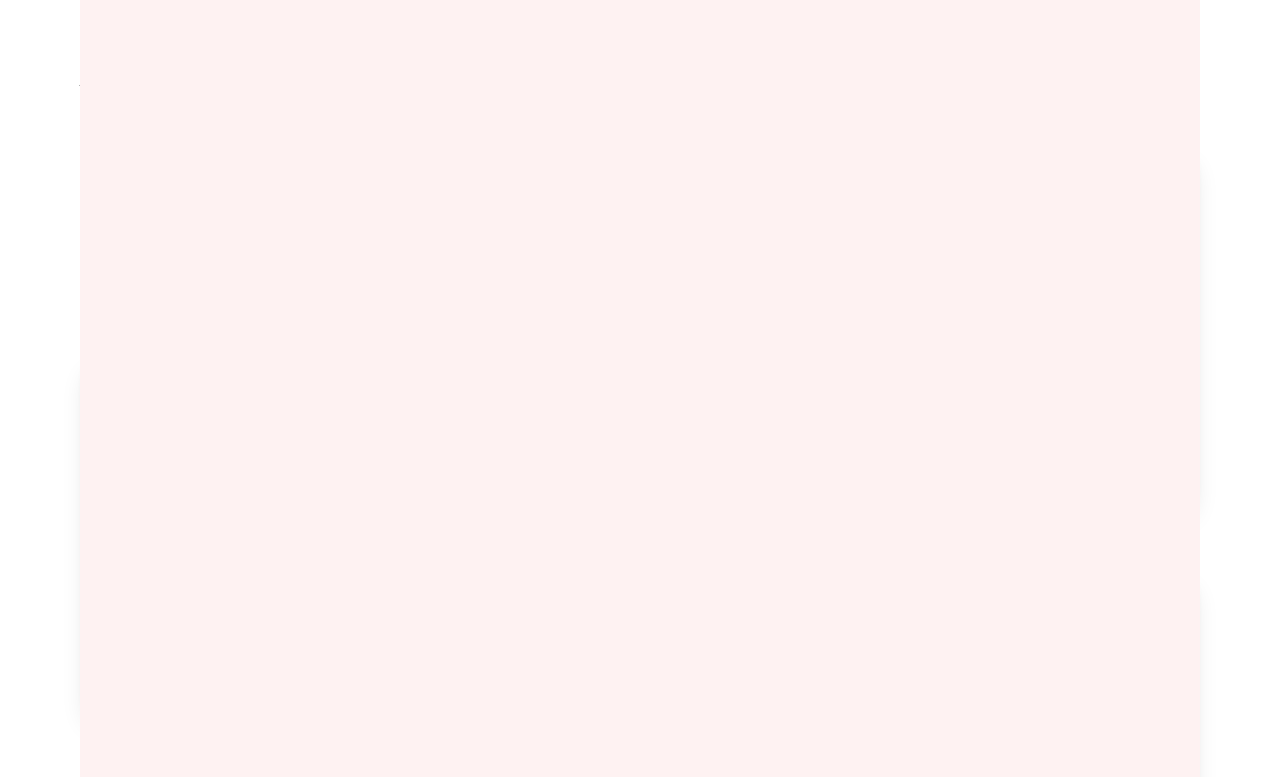
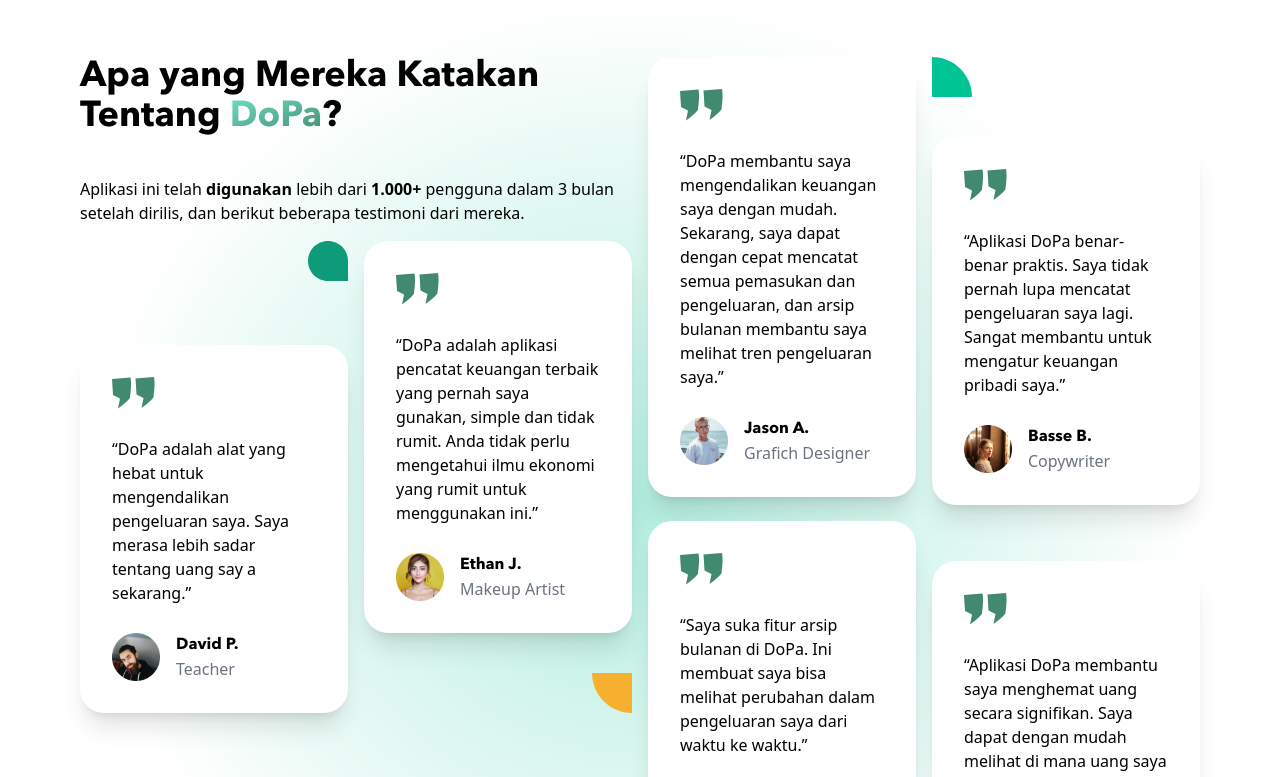
Before and after one commit to zumaku/DoPa, a React (Vite) app: page / in a window 1280 px wide. Shown: the part 2400-3177 px from the top of the page. Built offline with nearby package versions, Linux system fonts and the light colour scheme.

Commit message:
Tambah gradasi ke testimonials

```diff
--- a/src/index.css
+++ b/src/index.css
@@ -14,3 +14,9 @@
     font-family: "anltp-it";
     src: url("assets/font/AvenirNextLTPro-It.otf") format("opentype");
 }
+
+.testi-grad{
+    background: rgb(0,196,147);
+    background: radial-gradient(rgba(0,196,147,0.3031337535014006) 0%, rgba(0,212,255,0) 70%);
+    /* z-index: -; */
+}
--- a/src/pages/Home.jsx
+++ b/src/pages/Home.jsx
@@ -58,7 +58,7 @@
             </div>
 
             {/* Testimonials Section */}
-            <div className="relative">
+            <div className="relative testi-grad">
                 <div className="grid ss:grid-cols-2 sm:grid-cols-3 sl:grid-cols-4 gap-4 grid-template-areas py-10 sm:py-16">
                     <div className="ss:col-span-2">
                         <h1 className={style.secTitl}>
@@ -74,7 +74,7 @@
                             pengguna dalam 3 bulan setelah dirilis, dan berikut beberapa testimoni dari mereka.
                         </p>
                     </div>
-                    <div className="row-span-2 p-8 rounded-3xl shadow-xl h-fit">
+                    <div className="row-span-2 p-8 rounded-3xl shadow-xl h-fit bg-white">
                         <Decor id={1} />
                         <p className="my-7">“{testimonials[0].testimoni}”</p>
                         <div className="flex">
@@ -87,7 +87,7 @@
                     </div>
                     <div className="row-span-2">
                         <Decor id={2} />
-                        <div className="mt-10 p-8 rounded-3xl shadow-xl h-fit">
+                        <div className="mt-10 p-8 rounded-3xl shadow-xl h-fit bg-white">
                             <Decor id={1} />
                             <p className="my-7">“{testimonials[1].testimoni}”</p>
                             <div className="flex">
@@ -101,7 +101,7 @@
                     </div>
                     <div className="row-span-2 flex flex-col items-end">
                         <Decor id={3} />
-                        <div className="mt-16 p-8 rounded-3xl shadow-xl h-fit">
+                        <div className="mt-16 p-8 rounded-3xl shadow-xl h-fit bg-white">
                             <Decor id={1} />
                             <p className="my-7">“{testimonials[2].testimoni}”</p>
                             <div className="flex">
@@ -114,7 +114,7 @@
                         </div>
                     </div>
                     <div className="row-span-2 flex flex-col items-end">
-                        <div className="mb-10 p-8 rounded-3xl shadow-xl h-fit">
+                        <div className="mb-10 p-8 rounded-3xl shadow-xl h-fit bg-white">
                             <Decor id={1} />
                             <p className="my-7">“{testimonials[3].testimoni}”</p>
                             <div className="flex">
@@ -127,7 +127,7 @@
                         </div>
                         <Decor id={4} />
                     </div>
-                    <div className="p-8 rounded-3xl shadow-xl h-fit">
+                    <div className="p-8 rounded-3xl shadow-xl h-fit bg-white">
                         <Decor id={1} />
                         <p className="my-7">“{testimonials[4].testimoni}”</p>
                         <div className="flex">
@@ -138,7 +138,7 @@
                             </div>
                         </div>
                     </div>
-                    <div className="sl:mt-10 p-8 rounded-3xl shadow-xl h-fit">
+                    <div className="sl:mt-10 p-8 rounded-3xl shadow-xl h-fit bg-white">
                         <Decor id={1} />
                         <p className="my-7">“{testimonials[5].testimoni}”</p>
                         <div className="flex">
@@ -150,7 +150,6 @@
                         </div>
                     </div>
                 </div>
-                <div className="w-full h-full absolute top-0 left-0 bg-red-50"></div>
             </div>
 
             {/* CTA Section */}
```
